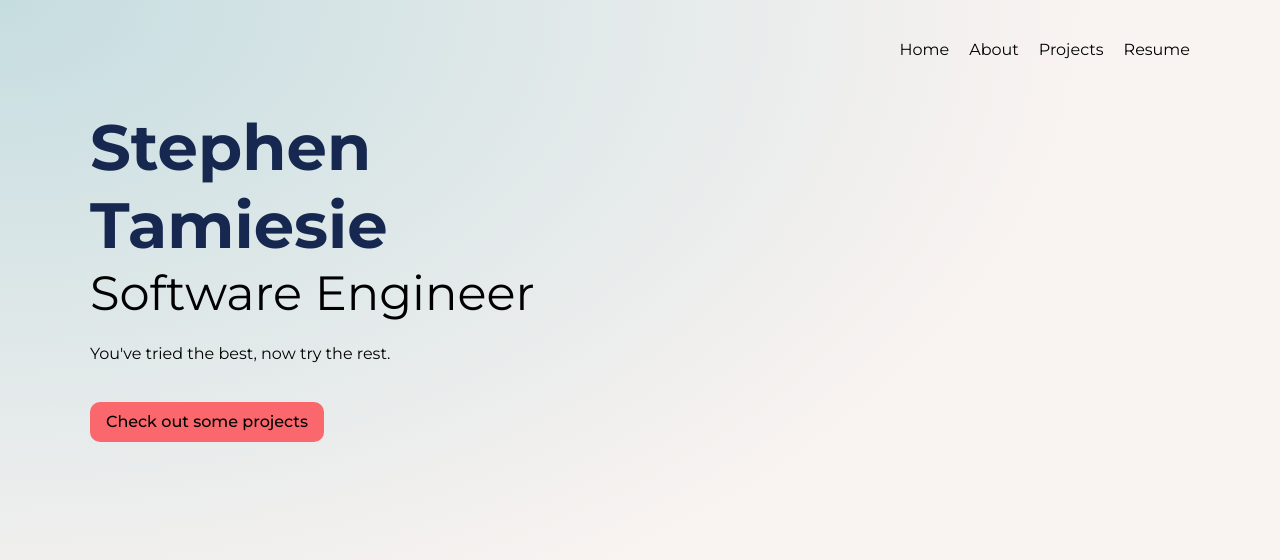
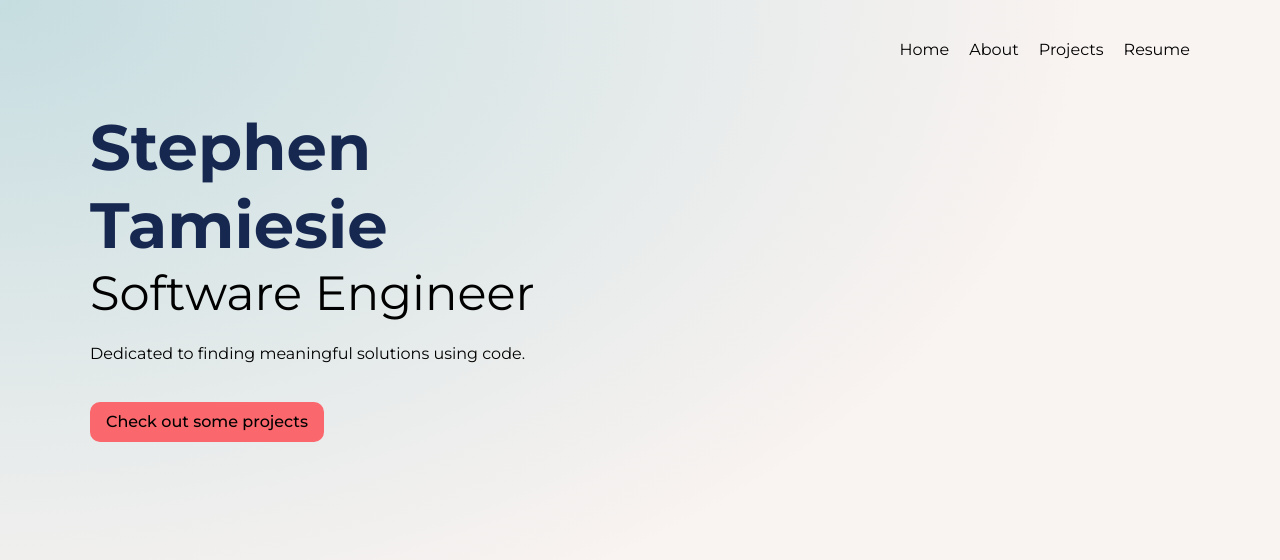
Before and after one commit to stamiesie/portfolio-site, a Gatsby site: page / in a window 1280 px wide. Shown: the top 560 px of the page. Built offline with nearby package versions, Linux system fonts and the light colour scheme; Gatsby itself is replaced by a stand-in of ours.

Commit message:
change home page text

```diff
--- a/src/pages/index.js
+++ b/src/pages/index.js
@@ -10,7 +10,7 @@ export default function Home() {
         <div>
           <h2>Stephen Tamiesie</h2>
           <h3>Software Engineer</h3>
-          <p>You've tried the best, now try the rest.</p>
+          <p>Dedicated to finding meaningful solutions using code.</p>
           <Link className={styles.btn} to="/projects">Check out some projects</Link>
         </div>
       </section>
--- a/src/styles/home.module.css
+++ b/src/styles/home.module.css
@@ -10,11 +10,13 @@
     font-size: 4em;
     color: #172850;
   }
+
   .header h3 {
     font-size: 3em;
     font-weight: 400;
     margin-bottom: 20px;
   }
+
   .btn {
     display: inline-block;
     background: #fa676c;
@@ -23,6 +25,7 @@
     margin-top: 20px;
     font-weight: 500;
   }
+
   .btn:hover {
     color: white;
     border-bottom: 1px solid transparent;
--- a/src/styles/projects.module.css
+++ b/src/styles/projects.module.css
@@ -1,11 +1,13 @@
 .portfolio {
     text-align: center;
   }
+
   .portfolio > h2 {
     font-size: 3em;
     margin-top: 80px;
     color: #172850;
   }
+
   .portfolio > h3 {
     font-size: 2em;
     font-weight: 400;
@@ -26,11 +28,13 @@
   .project_card:hover {
     border-color: black;
   }
+
   .projects h3 {
     text-align: center;
     margin: 20px auto 0px;
     font-weight: 500;
   }
+
   .projects p {
     color: rgb(121, 121, 121);
     margin-top: 4px;
```
Also changed, not shown: src/styles/global.css (+8 -5 lines).
